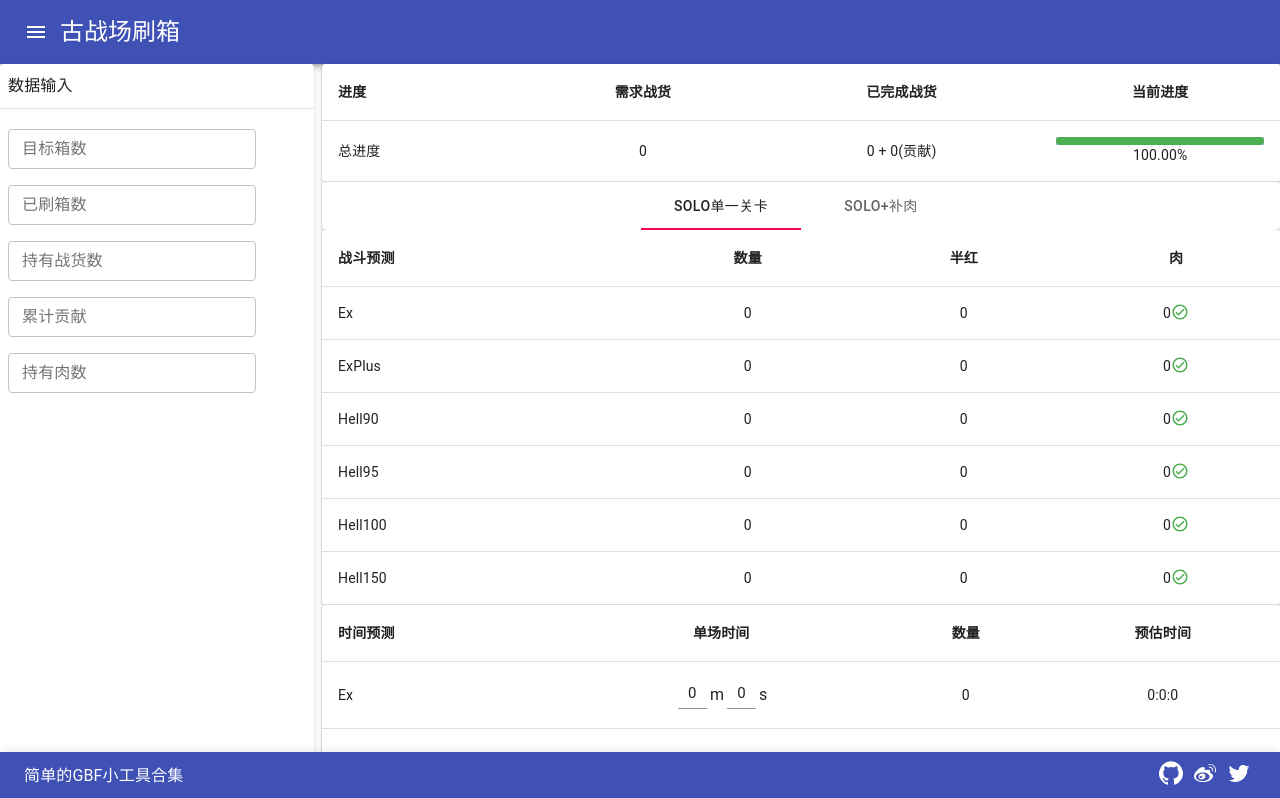
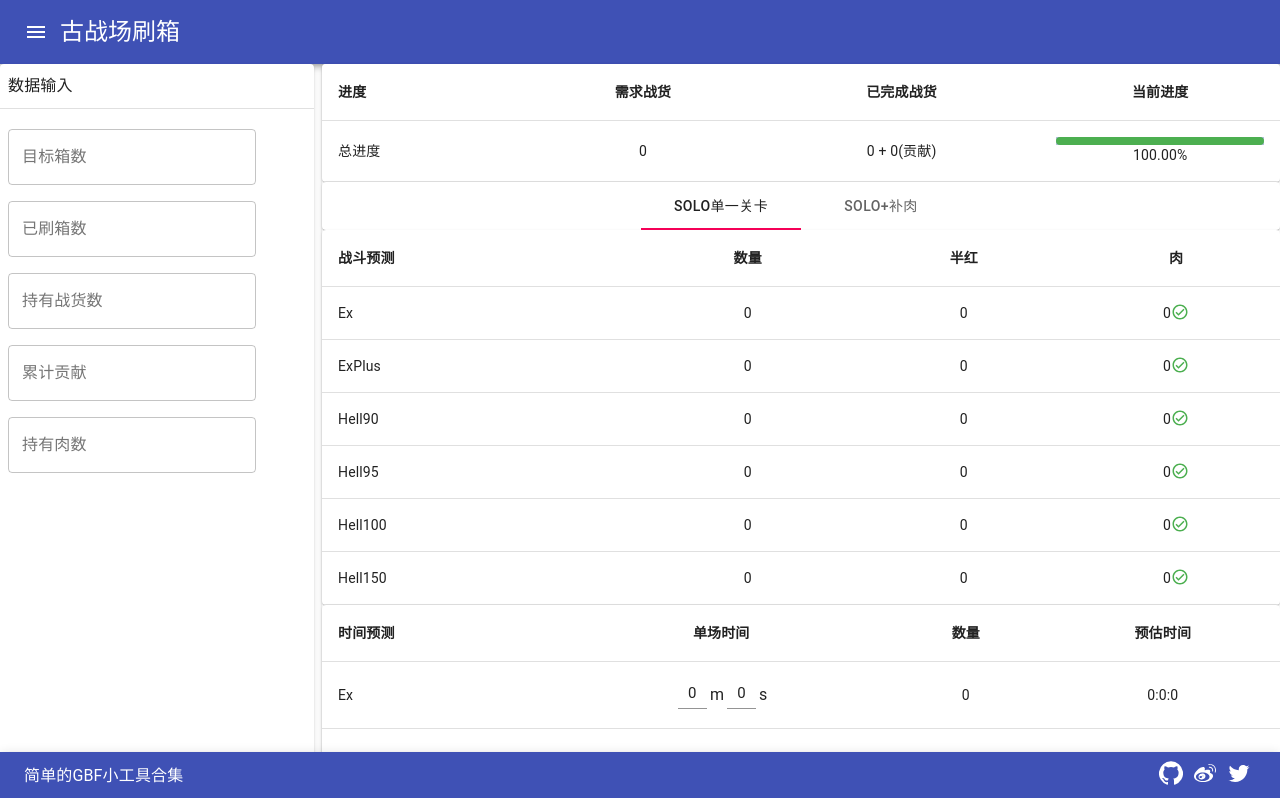
Before and after one commit to niccolozy/gbf-tools, a React (Create React App) app: page / in a window 1280 px wide. Shown: the top 798 px of the page. Built offline with nearby package versions, Linux system fonts and the light colour scheme.

Commit message:
Input TextField set to small only on xs screen

```diff
--- a/src/components/BoxCalculator/BoxInput.js
+++ b/src/components/BoxCalculator/BoxInput.js
@@ -4,7 +4,8 @@ import {
   CardHeader,
   TextField,
   Typography,
-  Divider
+  Divider,
+  useMediaQuery
 } from "@material-ui/core";
 import { makeStyles } from "@material-ui/core/styles";
 
@@ -25,6 +26,7 @@ const useStyles = makeStyles(theme => ({
 
 export default function BoxInput({ current, onChange }) {
   const classes = useStyles();
+  const matches = useMediaQuery(theme => theme.breakpoints.up("sm"));
   const onValueChange = e => {
     onChange(e.target.name, Number(e.target.value));
   };
@@ -45,7 +47,7 @@ export default function BoxInput({ current, onChange }) {
         className={classes.input}
         onChange={onValueChange}
         value={current.targetBox === null ? "" : current.targetBox}
-        size="small"
+        size={matches ? "medium" : "small"}
       />
       <TextField
         name="drewBox"
@@ -54,7 +56,7 @@ export default function BoxInput({ current, onChange }) {
         className={classes.input}
         onChange={onValueChange}
         value={current.drewBox === null ? "" : current.drewBox}
-        size="small"
+        size={matches ? "medium" : "small"}
       />
 
       <TextField
@@ -64,7 +66,7 @@ export default function BoxInput({ current, onChange }) {
         className={classes.input}
         onChange={onValueChange}
         value={current.currentToken === null ? "" : current.currentToken}
-        size="small"
+        size={matches ? "medium" : "small"}
       />
       <TextField
         name="currentHonor"
@@ -73,7 +75,7 @@ export default function BoxInput({ current, onChange }) {
         className={classes.input}
         onChange={onValueChange}
         value={current.currentHonor === null ? "" : current.currentHonor}
-        size="small"
+        size={matches ? "medium" : "small"}
       />
       <TextField
         name="currentMeat"
@@ -82,7 +84,7 @@ export default function BoxInput({ current, onChange }) {
         className={classes.input}
         onChange={onValueChange}
         value={current.currentMeat === null ? "" : current.currentMeat}
-        size="small"
+        size={matches ? "medium" : "small"}
       />
     </Card>
   );
```
